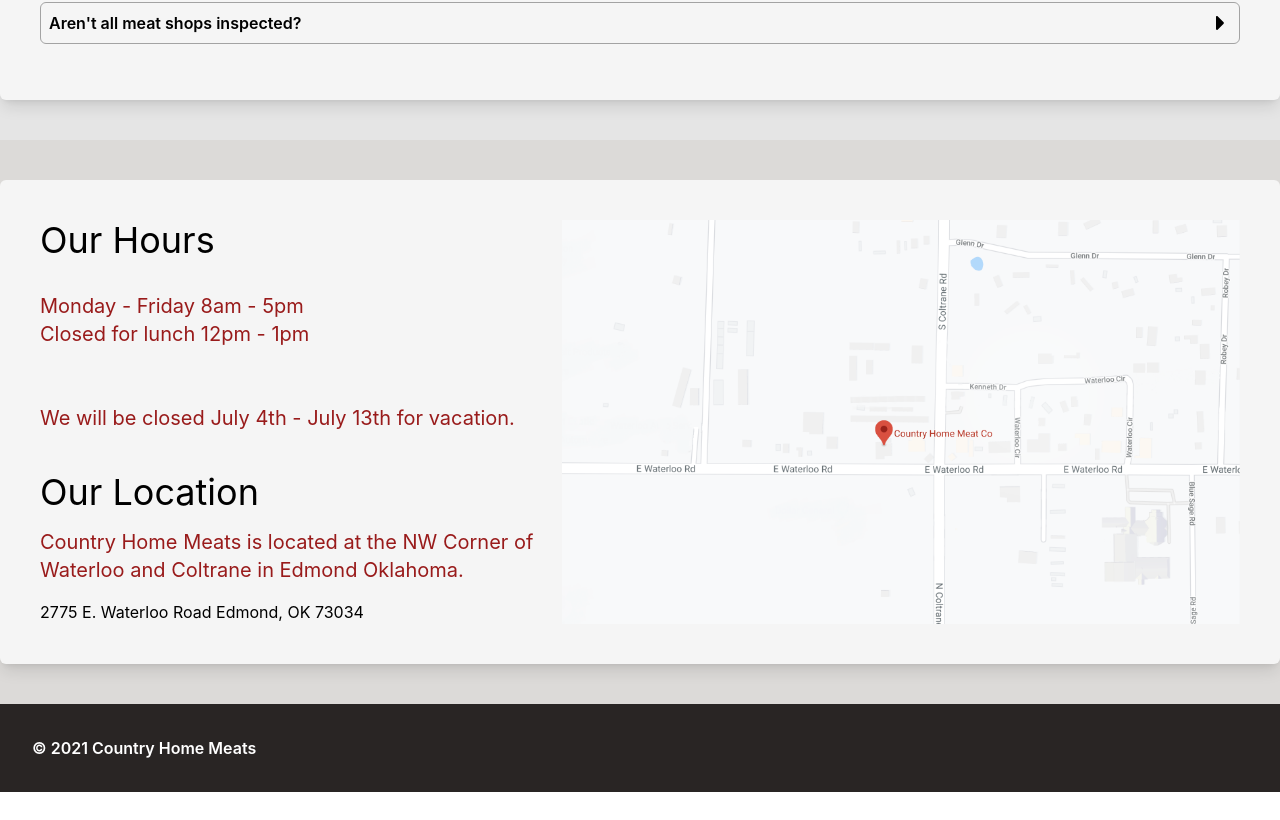
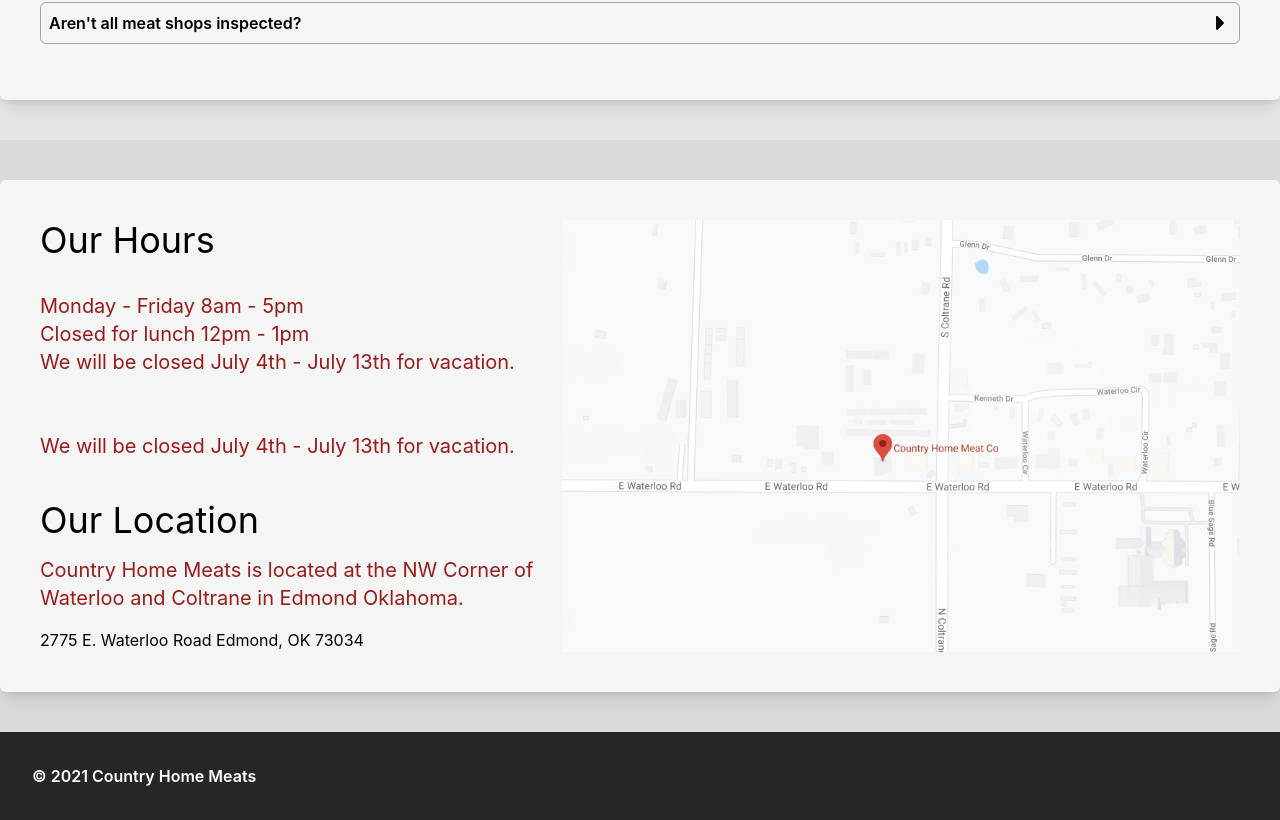
Before and after one commit to NeusFear/chm-website, a Next.js app: page / in a window 1280 px wide. Shown: the part 3083-3903 px from the top of the page. Before the commit the page ends 3875 px from the top, so only its background shows below. Built offline with nearby package versions, Linux system fonts and the light colour scheme.

Commit message:
Update MapSection.tsx

```diff
--- a/components/page/MapSection.tsx
+++ b/components/page/MapSection.tsx
@@ -6,7 +6,7 @@
       <div className="container bg-neutral-100 rounded-md p-10 shadow-lg lg:flex lg:flex-row">
         <div>
           <h1 className="text-4xl mb-4">Our Hours</h1>
-          <p className="text-red-800 text-xl pt-4 mb-10">Monday - Friday 8am - 5pm<br />Closed for lunch 12pm - 1pm</p>
+          <p className="text-red-800 text-xl pt-4 mb-10">Monday - Friday 8am - 5pm<br />Closed for lunch 12pm - 1pm<br />We will be closed July 4th - July 13th for vacation.</p>
           <p className="text-red-800 text-xl pt-4 mb-10">We will be closed July 4th - July 13th for vacation.</p>
           <h1 className="text-4xl mb-4">Our Location</h1>
           <p className="text-red-800 text-xl">Country Home Meats is located at the NW Corner of Waterloo and Coltrane in Edmond Oklahoma.</p>
```
